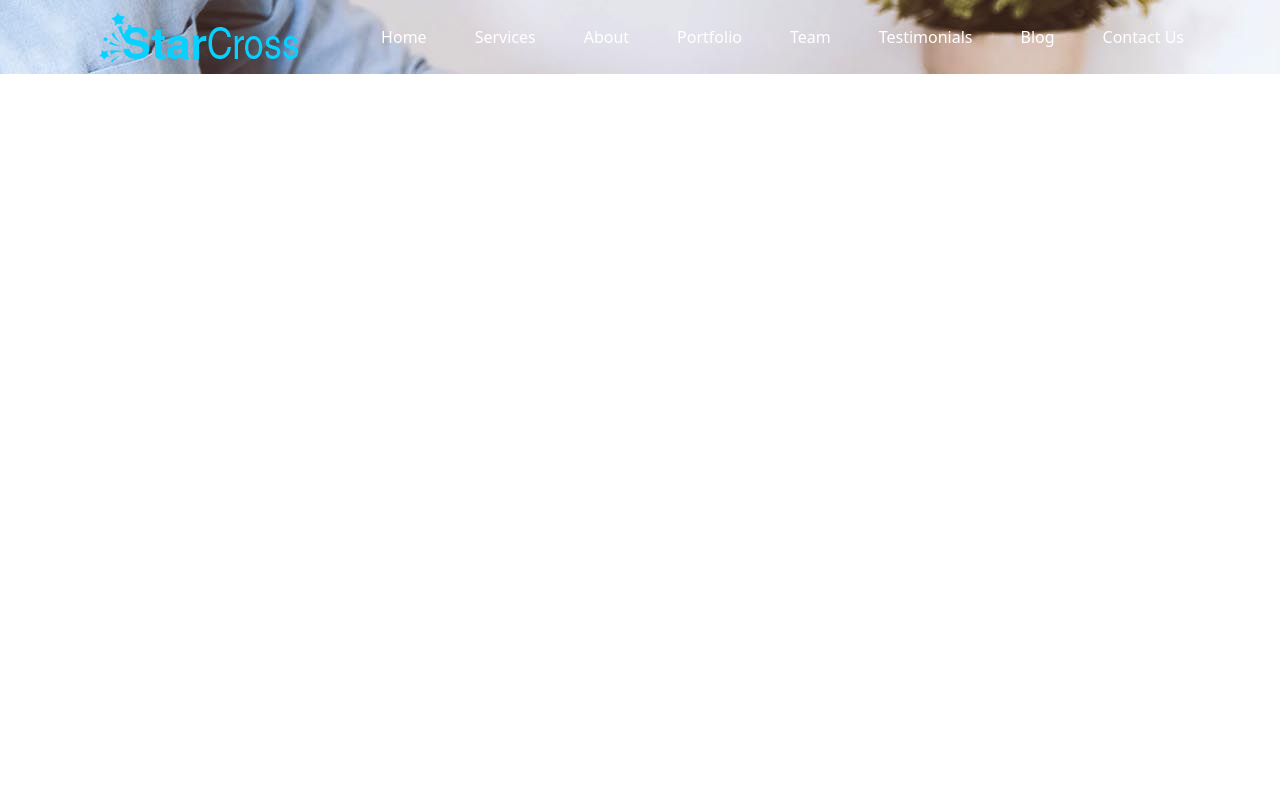
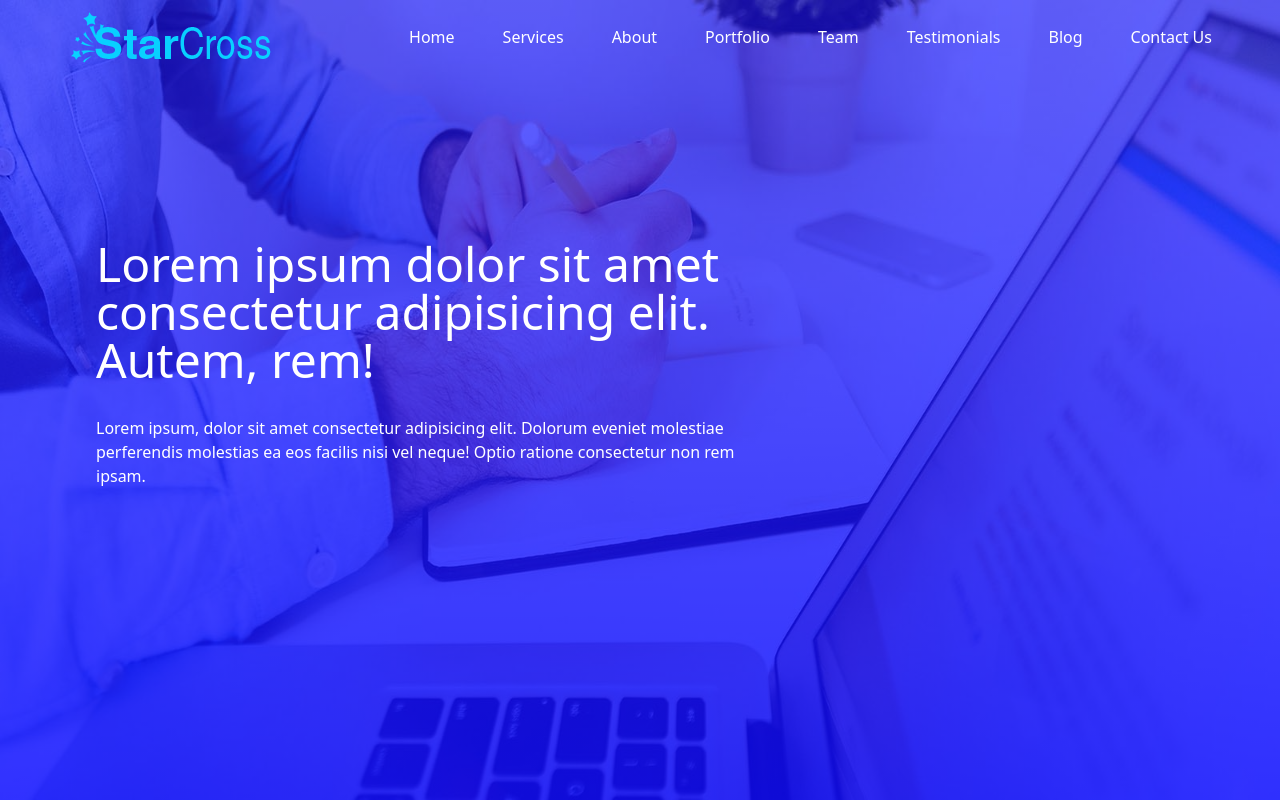
Before and after one commit to rohanasif/starcross-theme, a plain HTML site: page index.html in a window 1280 px wide. Drawn offline with nearby package versions, Linux system fonts and the light colour scheme.

Commit message:
nav complete

```diff
--- a/index.html
+++ b/index.html
@@ -9,9 +9,10 @@
 </head>
 
 <body>
-    <nav class="flex justify-between px-24 py-2">
+    <div class="banner w-full h-screen text-white flex flex-col justify-between">
+        <nav class="flex justify-around py-2">
             <img src="./images/logo.png">
-        <ul class="flex items-center space-x-12 text-white">
+            <ul class="flex items-center space-x-12">
                 <li>Home</li>
                 <li>Services</li>
                 <li>About</li>
@@ -22,6 +23,24 @@
                 <li>Contact Us</li>
             </ul>
         </nav>
+        <div class="h-[70%] flex w-2/3 flex-col px-24">
+            <h1 class="text-5xl">
+                Lorem ipsum dolor sit amet consectetur adipisicing elit. Autem, rem!
+            </h1>
+            <p class="mt-8">Lorem ipsum, dolor sit amet consectetur adipisicing elit. Dolorum eveniet molestiae
+                perferendis molestias
+                ea eos facilis nisi vel neque! Optio ratione consectetur non rem ipsam.</p>
+        </div>
+        <!-- <div class="px-24 w-2/3 border-2 h-[50%] flex justify-self-end">
+            <h1 class="text-5xl">
+                Lorem ipsum dolor sit amet consectetur adipisicing elit. Autem, rem!
+            </h1>
+            <p class="mt-8">Lorem ipsum, dolor sit amet consectetur adipisicing elit. Dolorum eveniet molestiae
+                perferendis molestias
+                ea eos facilis nisi vel neque! Optio ratione consectetur non rem ipsam.</p>
+
+        </div> -->
+    </div>
 </body>
 
 </html>
--- a/style.css
+++ b/style.css
@@ -3,7 +3,7 @@
     margin: 0px;
 }
 
-nav {
-    background-image: url(./images/bg1.jpg);
-
+.banner {
+    background-image: linear-gradient(rgba(0, 0, 255, 0.6), rgba(0, 0, 255, 0.8)), url(./images/bg1.jpg);
+    background-size: 100% 100%;
 }
```
Lines whose indentation alone changed are shown as unchanged.
